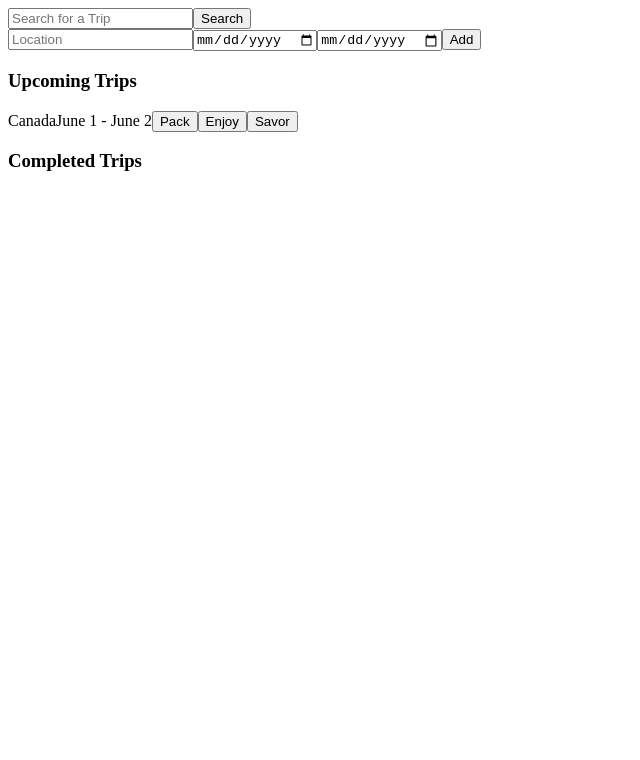
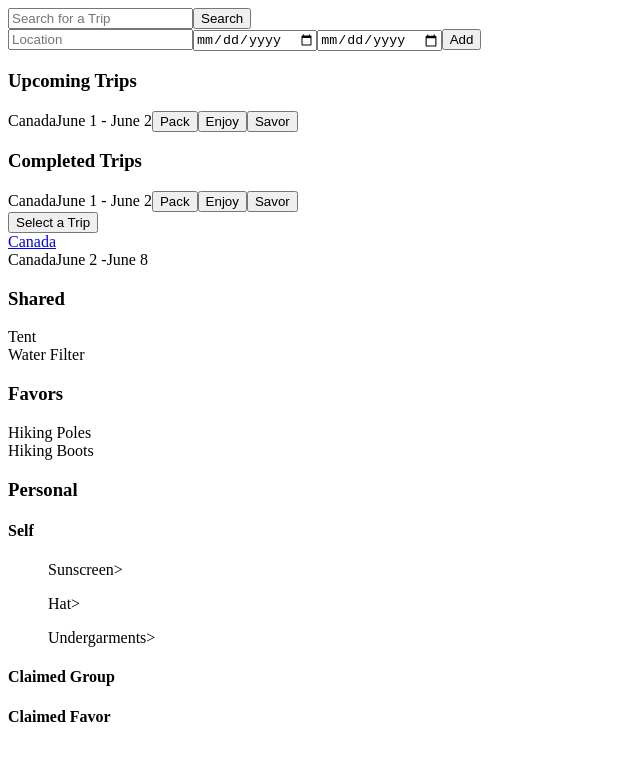
Before and after one commit to rongsiu/LetsGo, a React app: page / in a window 1280 px wide. Shown: the top 760 px of the page, without its empty margins (0-640 px from the left). Built offline with nearby package versions, Linux system fonts and the light colour scheme; the HTML template or start-up script is replaced by a standard one.

Commit message:
add Pack component

```diff
--- /dev/null
+++ b/client/src/Pack.jsx
@@ -0,0 +1,60 @@
+import React from 'react';
+import ReactDOM from 'react-dom';
+
+class Pack extends React.Component {
+	constructor(props) {
+		super(props);
+	}
+
+  render() {
+		return (
+			<div>
+				<div className="dropdown">
+					<button>
+					Select a Trip
+					</button>
+					<div className="dropdown-menu" aria-labelledby="dropdownMenuButton">
+						<a className="dropdown-item" href="fwefew">Canada</a>
+					</div>
+				</div>
+
+				<div className="row">
+					<span>Canada</span>
+					<span>June 2 -June 8</span>
+				</div>
+
+				<div>
+					<div className="row"><h3 className="col-sm-6">Shared</h3><i className="col-sm-6 fas fa-plus"></i></div>
+						<div>
+						Tent
+						<i class="fas fa-check-circle"></i>
+						</div>
+						<div>
+						Water Filter
+						<i class="fas fa-check-circle"></i>
+						</div>
+					<div className="row"><h3 className="col-sm-6">Favors</h3><i className="col-sm-6 fas fa-plus"></i></div>
+						<div>
+						Hiking Poles
+						<i class="fas fa-check-circle"></i>
+						</div>
+						<div>
+						Hiking Boots
+						<i class="fas fa-check-circle"></i>
+						</div>
+					<div className="row"><h3 className="col-sm-6">Personal</h3><i className="col-sm-6 fas fa-plus"></i></div>
+					<div className="row">
+						<h4 className="col-md-4">Self</h4>
+							<ul>Sunscreen></ul>
+							<ul>Hat></ul>
+							<ul>Undergarments></ul>
+						<h4 className="col-md-4">Claimed Group</h4>
+						<h4 className="col-md-4">Claimed Favor</h4>
+					</div>
+				</div>
+			</div>
+		)
+	}
+};
+
+export default Pack;
--- a/client/src/index.jsx
+++ b/client/src/index.jsx
@@ -1,6 +1,7 @@
 import React from 'react';
 import ReactDOM from 'react-dom';
 import Trips from './Trips.jsx';
+import Pack from './Pack.jsx';
 
 const App = (props) => {
   return (
@@ -20,6 +21,8 @@ const App = (props) => {
       <h3>Upcoming Trips</h3>
       <Trips />
       <h3>Completed Trips</h3>
+      <Trips />
+      <Pack />
     </div>
   );
 };
--- a/package.json
+++ b/package.json
@@ -22,6 +22,7 @@
     "jquery": "^3.3.1",
     "mongoose": "^5.1.2",
     "path": "^0.12.7",
+    "popper.js": "^1.14.3",
     "react": "^16.3.2",
     "react-dom": "^16.3.2",
     "react-dropzone": "^4.2.9",
```
Also changed, not shown: 2 other files (tests, documents, lock files or other folders).
